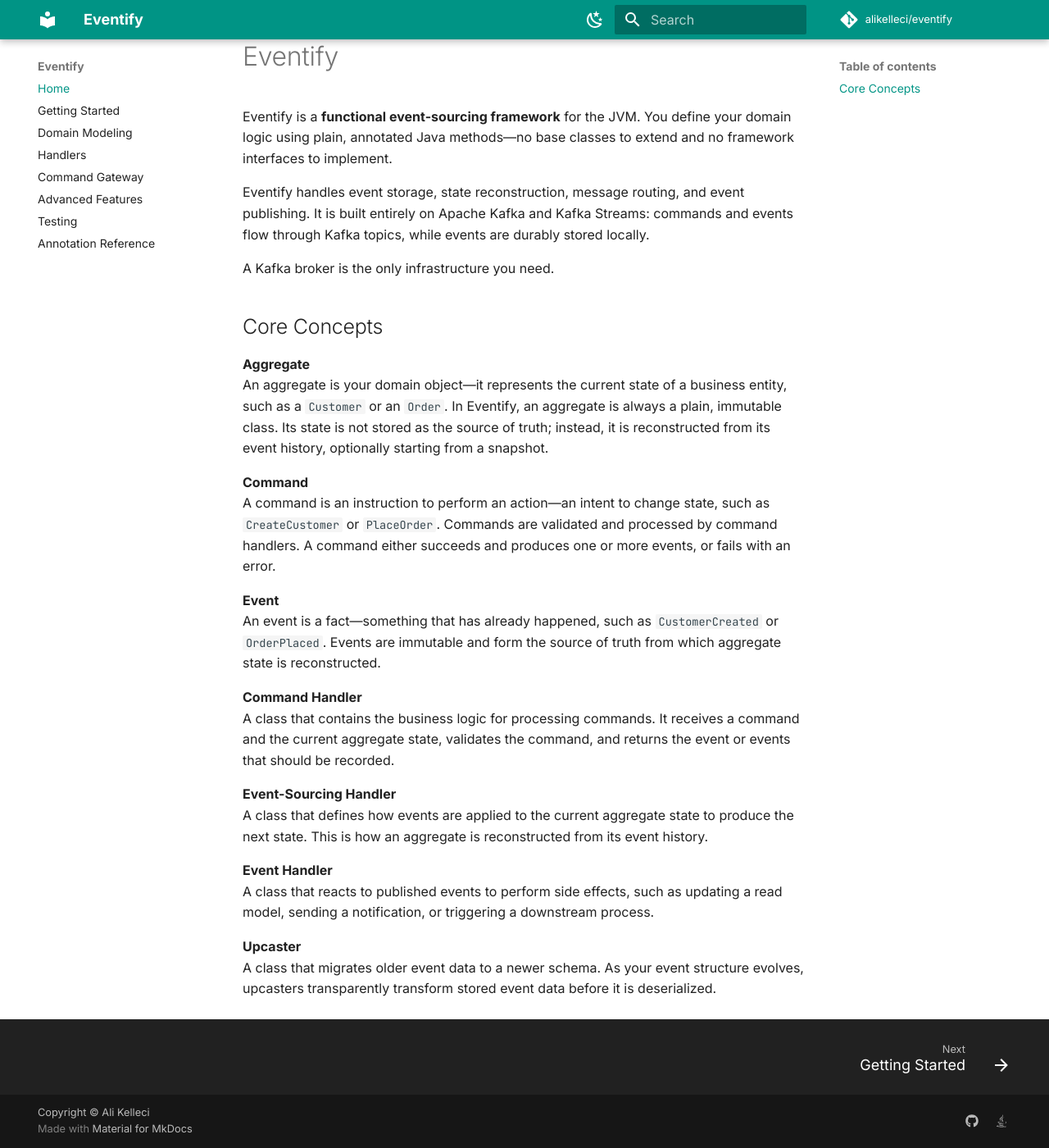
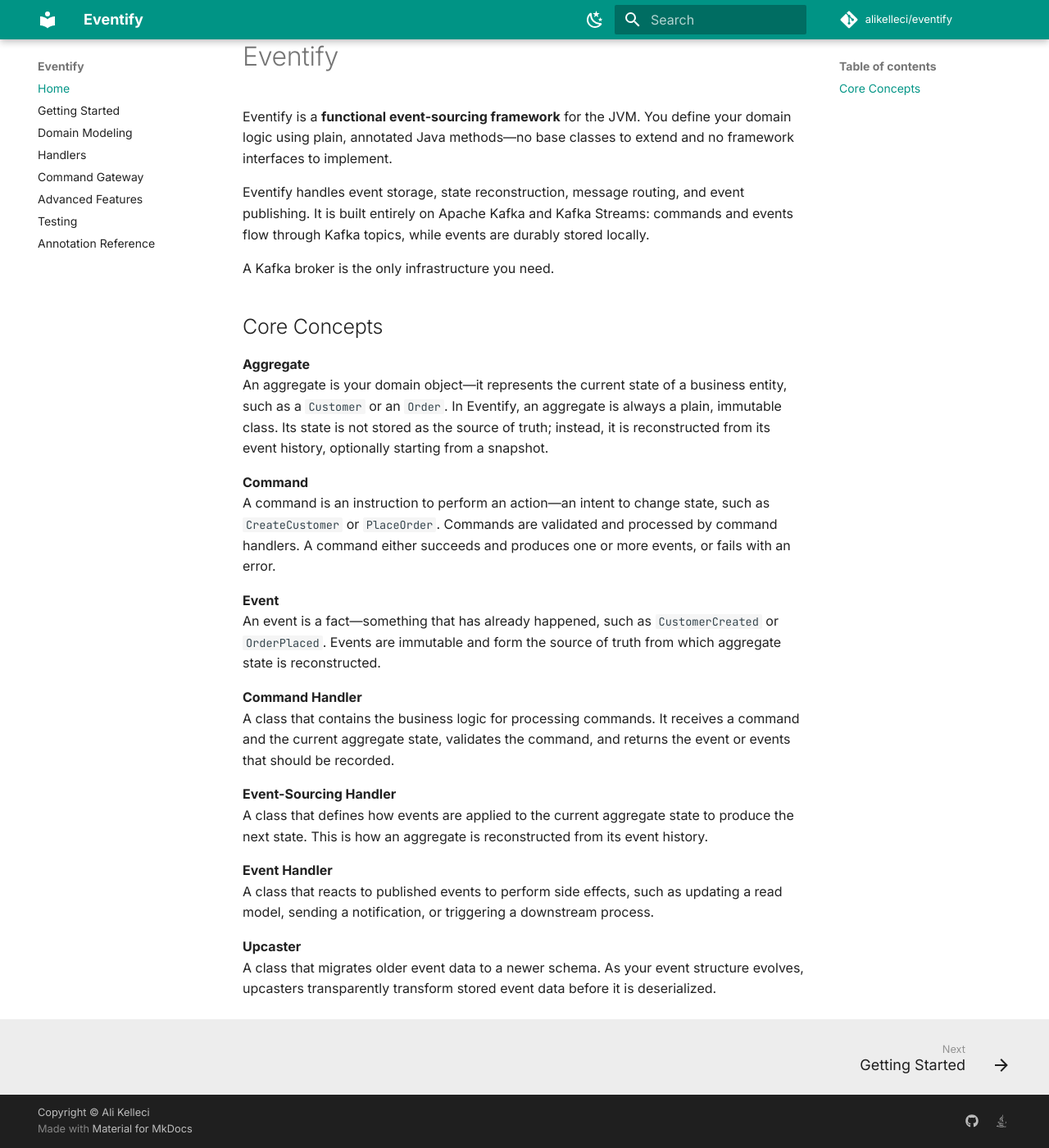
Before and after one commit to alikelleci/eventify, an MkDocs documentation site: the page built from docs/index.md, in a window 1280 px wide and 1400 px high, scrolled down 50 px. Shown: the whole window at 82% size. Built offline with MkDocs 1.6.1 and Material for MkDocs 9.7.7, drawn with Linux system fonts in a browser that asks for light colours; comment, search, counter and statistics services are not loaded.

Commit message:
updated docs

```diff
--- /dev/null
+++ b/docs/stylesheets/extra.css
@@ -0,0 +1,23 @@
+.md-footer {
+  background-color: var(--md-default-fg-color--lightest);
+}
+
+.md-footer-meta {
+  background-color: var(--md-footer-bg-color);
+}
+
+.md-footer__link {
+  color: var(--md-default-fg-color);
+}
+
+.md-footer__link:hover {
+  color: var(--md-accent-fg-color);
+}
+
+.md-footer__title {
+  color: var(--md-default-fg-color);
+}
+
+.md-footer__direction {
+  color: var(--md-default-fg-color--light);
+}
--- a/mkdocs.yml
+++ b/mkdocs.yml
@@ -43,6 +43,9 @@
   - tables
   - attr_list
 
+extra_css:
+  - stylesheets/extra.css
+
 extra:
   social:
     - icon: fontawesome/brands/github
```
